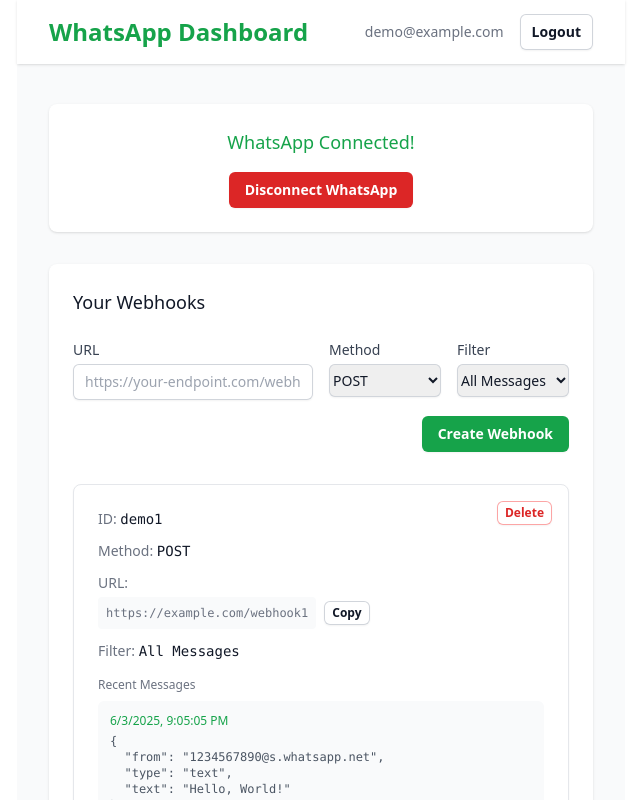
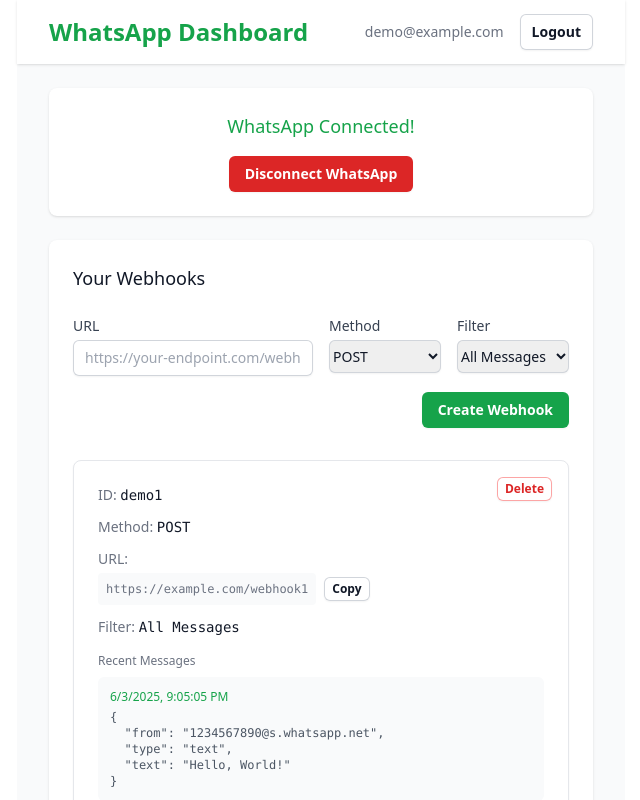
Before and after one commit to saurabhkhante/whatsmeow-webhook-dashboard, a Vue app in the folder frontend/: page / in a window 1280 px wide. Shown: the top 800 px of the page, without its empty margins (15-655 px from the left). Built offline with nearby package versions, Linux system fonts and the light colour scheme.

Commit message:
Updated ProfileDashboard.vue

```diff
--- a/frontend/src/components/ProfileDashboard.vue
+++ b/frontend/src/components/ProfileDashboard.vue
@@ -2,7 +2,7 @@
   <div class="min-h-screen bg-gray-50">
     <!-- Top Navigation Bar -->
     <nav class="bg-white shadow">
-      <div class="mx-auto max-w-7xl px-4 sm:px-6 lg:px-8">
+      <div class="w-full px-4 sm:px-6 lg:px-8">
         <div class="flex h-16 justify-between">
           <div class="flex items-center">
             <div class="flex-shrink-0">
@@ -20,9 +20,9 @@
       </div>
     </nav>
 
-    <main class="mx-auto max-w-7xl px-4 sm:px-6 lg:px-8 py-10">
+    <main class="w-full px-4 sm:px-6 lg:px-8 py-6">
       <!-- WhatsApp Connection Status -->
-      <div class="mb-8 rounded-lg bg-white p-6 shadow">
+      <div class="mb-6 rounded-lg bg-white p-6 shadow">
         <div class="text-center">
           <div v-if="waStatus === 'waiting_qr'">
             <div class="mx-auto max-w-sm rounded-lg bg-gray-50 p-6">
```
